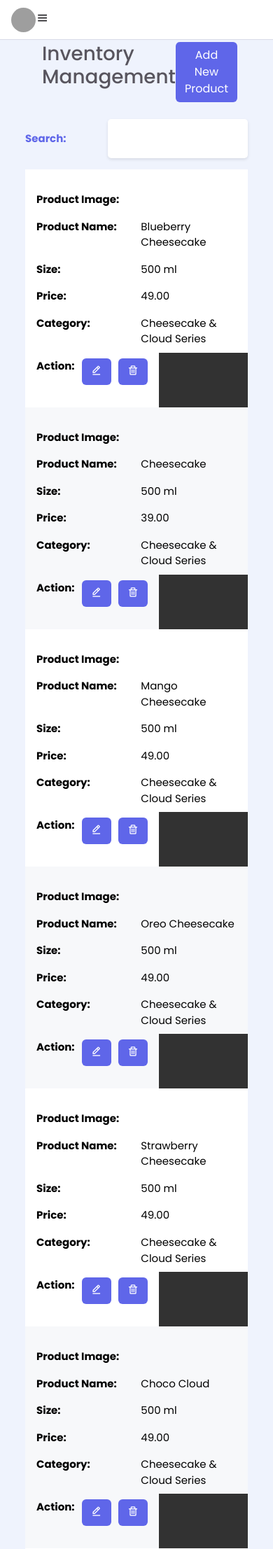
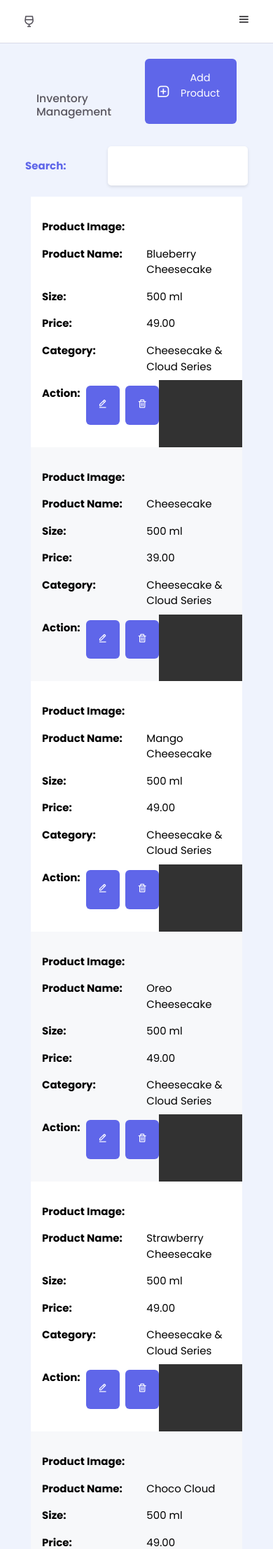
Before and after one commit to lokodata/thirteaann_pos, a PHP site: page /admin/inventory.php in a window 390 px wide. Shown: the top 2213 px of the page at 70% size. Run offline with PHP 8.4, Linux system fonts and the light colour scheme; a user stored in the database is signed in; data comes from the database, SQL or seed files in the repository; some libraries are stand-ins or nearby versions; grey boxes are pictures that could not be loaded.

Commit message:
Make the Inventory Page Responsive

```diff
--- a/admin/inventory.php
+++ b/admin/inventory.php
@@ -89,7 +89,7 @@
             <div class="modal-content">
                 <div class="modal-header">
                     <h1 class="modal-title fs-5" id="exampleModalLabel">Edit Product</h1>
-                    <button type="button" class="btn-close " data-bs-dismiss="modal" aria-label="Close"></button>
+                    <button type="button" class="btn-close" data-bs-dismiss="modal" aria-label="Close"></button>
                 </div>
 
                 <form id="updateProduct" action="">
@@ -150,14 +150,17 @@
     <?php require "../config/admin-sidebar.php"; ?>
 
     <div class="main-content">
-        <div class="main-header d-flex justify-content-between m-4">
+        <div class="header-inventory">
             <h1>Inventory Management</h1>
 
-            <button type="button" class="btn" data-bs-toggle="modal" data-bs-target="#productAddModal">Add New Product</button>
+            <button type="button " class="btn d-flex justify-content-between align-items-center" data-bs-toggle="modal" data-bs-target="#productAddModal">
+                <i class='bx bx-message-square-add nav__icon'></i>
+                <p>Add Product</p>
+            </button>
         </div>
 
         <div class="table-section">
-            <table class="table" id="product_table">
+            <table class="table wrapper" id="product_table">
                 <thead>
                     <tr>
                         <th></th>
--- a/config/admin-sidebar.php
+++ b/config/admin-sidebar.php
@@ -10,13 +10,14 @@
         <!--========== CSS ==========-->
         <link rel="stylesheet" href="assets/css/admin-sidebar.css">
 
+
         <title>Responsive sidebar submenus</title>
     </head>
     <body>
         <!--========== HEADER ==========-->
         <header class="header">
-            <div class="header__container">
-                <img src="assets/img/perfil.jpg" alt="" class="header__img">
+            <div class="main-header d-flex justify-content-between w-100 ">
+                <i class='bx bx-wine nav__icon' class="header__img"></i>
 
                 <a href="#" class="header__logo">Thir Tea Ann</a>
 
@@ -37,7 +38,7 @@
             <nav class="nav__container">
                 <div>
                     <a href="#" class="nav__link nav__logo">
-                    <i class='bx bxs-drink nav__icon'></i>
+                    <i class='bx bx-wine nav__icon'></i>
                         <span class="nav__logo-name">Thir Tea Ann</span>
                     </a>
 
--- a/styles/admin-sidebar.css
+++ b/styles/admin-sidebar.css
@@ -53,6 +53,17 @@ body {
   font-size: var(--normal-font-size);
   background-color: var(--body-color);
   color: var(--text-color);
+}
+
+h1 {
+  font-size: 4vw;
+}
+
+@media screen and (max-width: 768px) {
+  h1 {
+    padding-top: 3rem;
+  }
+
 }
 
 h3 {
--- a/styles/inventory.css
+++ b/styles/inventory.css
@@ -14,13 +14,25 @@ body {
   overflow-y: auto;
 }
 
-.header {
-  display: flex;
-  justify-content: space-between;
-  align-items: center;
+.main-header,
+.header-inventory {
+  display: flex !important;
+  justify-content: space-between !important;
+  align-items: center !important;
+  padding: 1rem;
+}
 
-  margin-bottom: 30px;
+.header-inventory {
+  margin-top: 2rem !important;
 }
+
+h1 {
+  display: flex !important;
+  align-items: center !important;
+  justify-content: center !important;
+}
+
+
 
 .product_image {
   width: 50px;
@@ -50,6 +62,15 @@ body {
 button {
   background-color: #5f66e9 !important;
   color: white !important;
+  padding: 1rem !important;
+
+}
+
+@media screen and (max-width: 768px) {
+  button {
+    font-size: 0.9rem !important;
+  }
+
 }
 
 .dataTables_wrapper .dataTables_paginate .paginate_button {
@@ -65,7 +86,7 @@ button {
 
 /* Table Responsive */
 .wrapper {
-  width: min(2000px, 100% - 0rem) !important;
+  width: min(1700px, 100% - 1rem) !important;
   margin-inline: auto !important;
 }
 
@@ -299,3 +320,8 @@ input[type="search"]:focus {
 btn .btn-close {
   btn-close: red !important;
 }
+
+button.btn {
+  background-color: #5f66e9 !important;
+  color: white !important;
+}
```
Also changed, not shown: admin/orders.php (+7 -7 lines), styles/dashboard.css (+10 -6 lines), styles/hrm.css (+4 -4 lines), styles/orders.css (+189 -4 lines).
